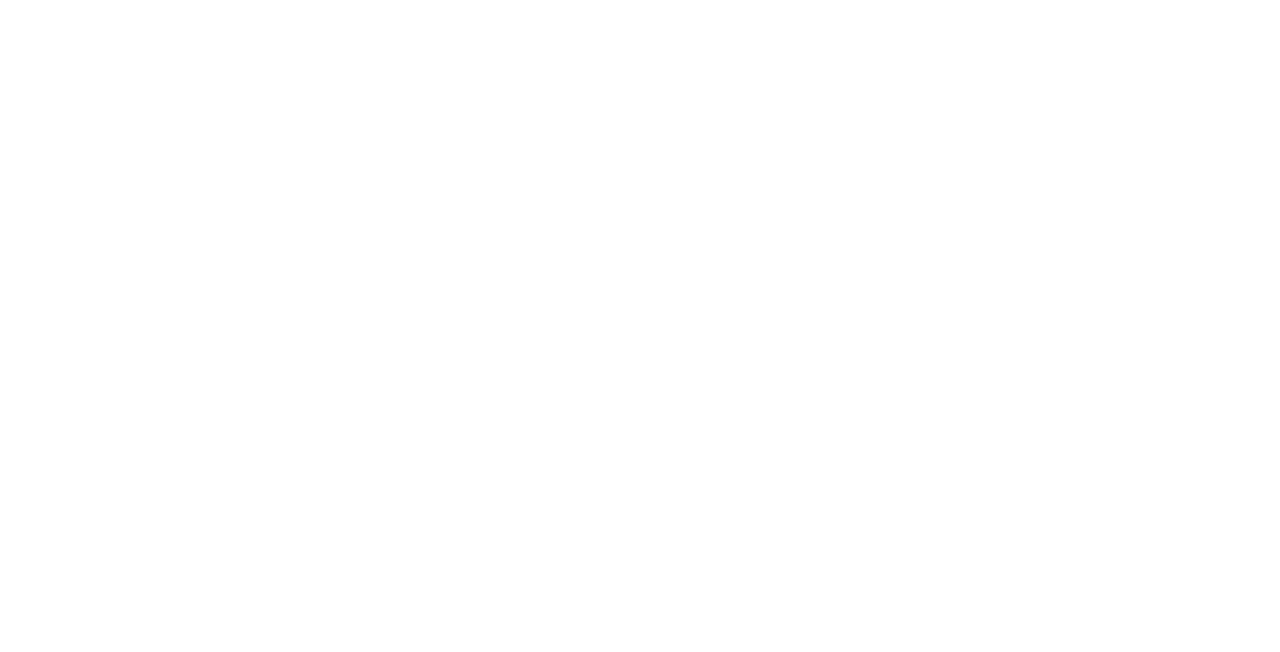
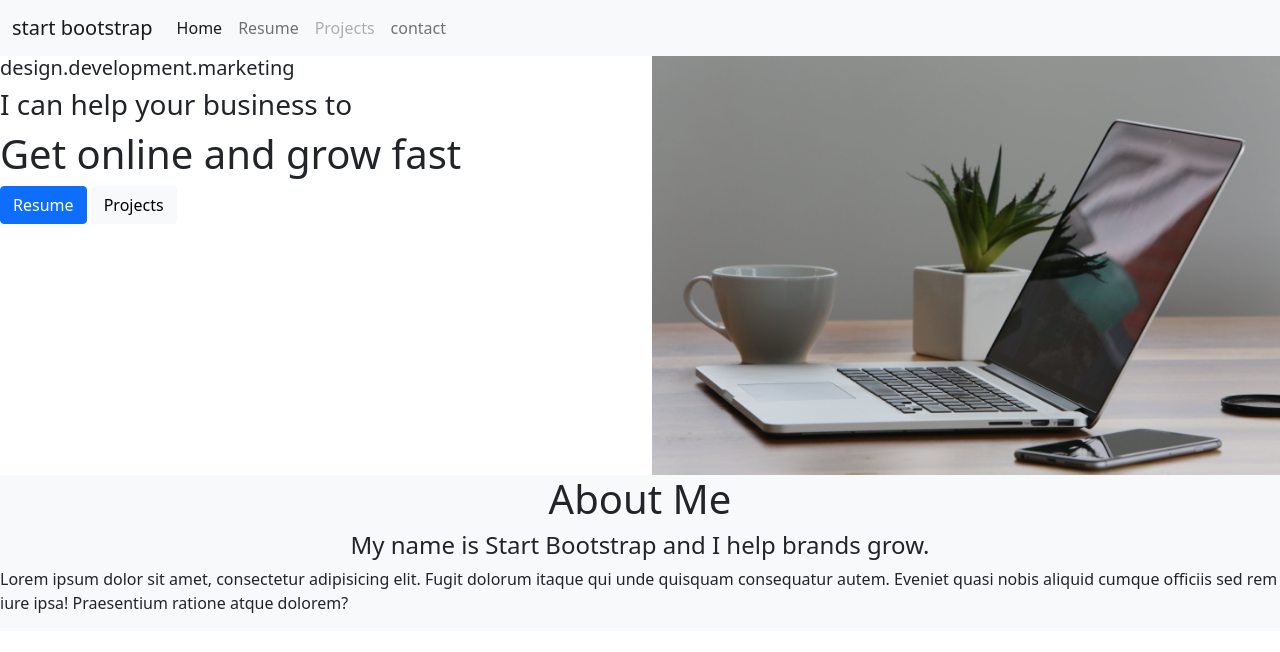
Before and after one commit to aishwaryahulle/bootstrap, a plain HTML site: page index.html in a window 1280 px wide. Drawn offline with nearby package versions, Linux system fonts and the light colour scheme.

Commit message:
one page completed

```diff
--- a/index.html
+++ b/index.html
@@ -6,7 +6,77 @@
     <title>Document</title>
 </head>
 <body>
+    <link href="https://cdn.jsdelivr.net/npm/bootstrap@5.0.2/dist/css/bootstrap.min.css" rel="stylesheet" integrity="sha384-EVSTQN3/azprG1Anm3QDgpJLIm9Nao0Yz1ztcQTwFspd3yD65VohhpuuCOmLASjC" crossorigin="anonymous">
+    <link rel="stylesheet" href="./style.css">
+    <nav class="navbar navbar-expand-lg navbar-light bg-light">
+        <div class="container-fluid">
+          <a class="navbar-brand" href="#">start bootstrap</a>
+          <button class="navbar-toggler" type="button" data-bs-toggle="collapse" data-bs-target="#navbarSupportedContent" aria-controls="navbarSupportedContent" aria-expanded="false" aria-label="Toggle navigation">
+            <span class="navbar-toggler-icon"></span>
+          </button>
+          <div class="collapse navbar-collapse" id="navbarSupportedContent">
+            <ul class="navbar-nav me-auto mb-2 mb-lg-0">
+              <li class="nav-item">
+                <a class="nav-link active" aria-current="page" href="#">Home</a>
+              </li>
+              <li class="nav-item">
+                <a class="nav-link" href="#">Resume</a>
+              </li>
+             <li class="nav-item">
+                <a class="nav-link disabled" href="#" tabindex="-1" aria-disabled="true">Projects</a>
+              </li>
+              <li class="nav-item">
+                <a class="nav-link" href="#">contact</a>
+              </li>
+            </ul>
+          </div>
+        </div>
+      </nav>
+
+      <!-- Home section -->
+      <div id="Home">
+        <div class="row">
+            <div class="col-md-6" class="d-flex justify-content-center" >
+            <h5>design.development.marketing</h5>
+            <h3>I can help your business to</h3>
+            <h1>Get online and grow fast</h1>
+            <button type="button" class="btn btn-primary">Resume</button>
+            <button type="button" class="btn btn-light">Projects</button>
+        </div>
+            <div class="col-md-6" d-flex flex-column>
+                <img src="./pexels-life-of-pix-7974.jpg" alt="" class="img-fluid">
+            </div>
+        </div>
+      </div>
+       <div class="row bg-light">
+      <div class="col-md-12 d-flex flex-column justify-content-center align-items-center">
+        <h1>About Me</h1>
+       <h4>My name is Start Bootstrap and I help brands grow.</h4>
+
+      <p>Lorem ipsum dolor sit amet, consectetur adipisicing elit. Fugit dolorum itaque qui unde quisquam consequatur autem. Eveniet quasi nobis aliquid cumque officiis sed rem iure ipsa! Praesentium ratione atque dolorem?</p>
+      </div>
+      </div>
 
 
+
+          <!-- About Section -->
+    <!-- <div id="about" class="container my-5">
+        <div class="row">
+            <div class="col-md-4">
+                <img src="./pexels-screen-post-4597994.jpg" alt="" class="img-fluid">
+            </div>
+            <div class="col-md-8 d-flex flex-column justify-content-center align-items-center">
+                <h1>About Us</h1>
+                <p class="px-5 ">Lorem ipsum dolor sit amet consectetur adipisicing elit. Quidem voluptate laboriosam
+                    fugit inventore ab non nihil, maiores ipsa consequatur quasi adipisci odit corrupti, ipsam atque.
+                    Hic iste consequuntur architecto expedita?</p>
+            </div>
+        </div>
+    </div> -->
+
+
+
+
+    <script src="https://cdn.jsdelivr.net/npm/bootstrap@5.0.2/dist/js/bootstrap.bundle.min.js" integrity="sha384-MrcW6ZMFYlzcLA8Nl+NtUVF0sA7MsXsP1UyJoMp4YLEuNSfAP+JcXn/tWtIaxVXM" crossorigin="anonymous"></script>
 </body>
 </html>
--- a/style.css
+++ b/style.css
@@ -0,0 +1,4 @@
+*{
+    margin:0;
+    padding:0;
+}
```
Also changed, not shown: resume.html (added, +14 -0 lines), pexels-life-of-pix-7974.jpg (added).
